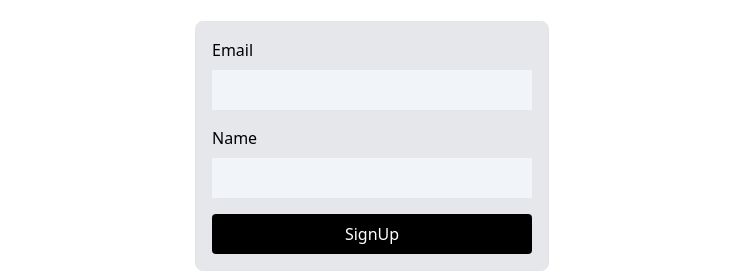
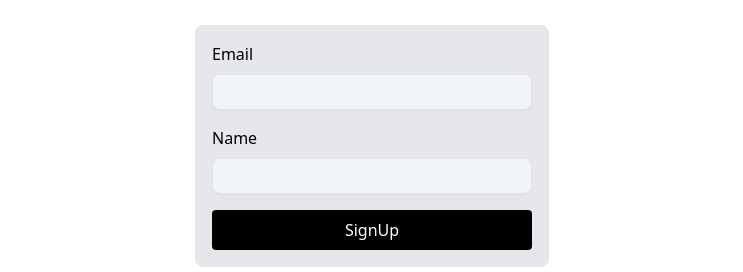
Before and after one commit to Impasatech787/greateventscenter, a Next.js app: page /signup in a window 1280 px wide. Shown: the part 254-526 px from the top of the page, without its empty margins (268-1011 px from the left). Built offline with nearby package versions, Linux system fonts and the light colour scheme.

Commit message:
feat hooks

```diff
--- a/app/api/auth/register/route.ts
+++ b/app/api/auth/register/route.ts
@@ -1,24 +1,35 @@
 import { prisma } from "@/lib/prisma";
 import { NextResponse } from "next/server";
 import bcrypt from "bcryptjs";
+import { Prisma } from "@/app/generated/prisma/client";
 
 export async function POST(req: Request) {
+  try {
     const body = await req.json();
     const { email, firstName, lastName, password } = body;
-  console.log("Received signup data:", body);
     if (!firstName) {
-    return NextResponse.json({ error: "First name is required" }, { status: 400 });
+      return NextResponse.json(
+        { error: "First name is required" },
+        { status: 400 },
+      );
     }
     if (!lastName) {
-    return NextResponse.json({ error: "Last name is required" }, { status: 400 });
+      return NextResponse.json(
+        { error: "Last name is required" },
+        { status: 400 },
+      );
     }
     if (!email) {
       return NextResponse.json({ error: "Email is required" }, { status: 400 });
     }
     if (!password) {
-    return NextResponse.json({ error: "Password is required" }, { status: 400 });
+      return NextResponse.json(
+        { error: "Password is required" },
+        { status: 400 },
+      );
     }
     const passwordHash = await bcrypt.hash(password, 10);
+    try {
       const user = await prisma.user.create({
         data: { email, firstName, lastName, passwordHash },
       });
@@ -27,6 +38,18 @@
         email: user.email,
         firstName: user.firstName,
         lastName: user.lastName,
+      };
+      return NextResponse.json({ data, message: "Success!" }, { status: 201 });
+    } catch (error) {
+      if (
+        error instanceof Prisma.PrismaClientKnownRequestError &&
+        error.code === "P2002"
+      ) {
+        throw new Error("Email already in use");
       }
-  return NextResponse.json({data, message: "Success!"}, { status: 201 });
+      throw new Error("Failed to create user");
     }
+  } catch (error) {
+    return NextResponse.json({ error: "Server Error" }, { status: 500 });
+  }
+}
--- a/app/signup/page.tsx
+++ b/app/signup/page.tsx
@@ -1,70 +1,11 @@
 "use client";
 
-import { useState } from "react";
+import { Input } from "@/components/ui/input";
+import { useSignUp } from "@/hooks/useSignUp";
 
-interface SignupForm {
-  email: string;
-  name: string;
-}
-
-interface FormErrors {
-  email?: string;
-  name?: string;
-  general?: string;
-}
 export default function SignupPage() {
-  const [signupForm, setSignupForm] = useState<SignupForm>({
-    email: "",
-    name: "",
-  });
-  const [isLoading, setIsLoading] = useState<boolean>(false);
-  const [errors, setErrors] = useState<FormErrors>({});
-
-  const handleChange = (e: React.ChangeEvent<HTMLInputElement>) => {
-    const { name, value } = e.target;
-    setSignupForm((prev) => ({ ...prev, [name]: value }));
-    setErrors((prev) => ({ ...prev, [name]: undefined, general: undefined }));
-  };
-
-  const validate = (form: SignupForm): FormErrors => {
-    const newErrors: FormErrors = {};
-    if (!form.email.trim()) newErrors.email = "Email is required.";
-    if (!form.name.trim()) newErrors.name = "Name is required.";
-    return newErrors;
-  };
-
-  const handleSignUp = async (e?: React.FormEvent) => {
-    if (e) e.preventDefault();
-    const validationErrors = validate(signupForm);
-    if (Object.keys(validationErrors).length > 0) {
-      setErrors(validationErrors);
-      return;
-    }
-    console.log("Submitting form:", signupForm);
-    setIsLoading(true);
-    setErrors({});
-    try {
-      const res = await fetch("/api/users", {
-        method: "POST",
-        headers: {
-          "Content-Type": "application/json",
-        },
-        body: JSON.stringify(signupForm),
-      });
-      if (!res.ok) {
-        setErrors({ general: "Signup failed. Please try again." });
-      } else {
-        setSignupForm({ email: "", name: "" });
-        setErrors({});
-        // Optionally show a success message or redirect
-      }
-    } catch (error) {
-      console.error("Error during signup:", error);
-      setErrors({ general: "Signup failed. Please try again." });
-    } finally {
-      setIsLoading(false);
-    }
-  };
+  const { signUpForm, errors, handleInputChange, handleSignUp, isLoading } =
+    useSignUp();
 
   return (
     <div className="bg-white">
@@ -76,11 +17,11 @@
         >
           <div className="space-y-2 flex flex-col">
             <label className="text-black">Email</label>
-            <input
+            <Input
               type="email"
               name="email"
-              value={signupForm.email}
-              onChange={handleChange}
+              value={signUpForm.email}
+              onChange={handleInputChange}
               className={`bg-slate-100 p-2 md:w-80 text-black ${
                 errors.email ? "border border-red-500" : ""
               }`}
@@ -95,20 +36,20 @@
           </div>
           <div className="space-y-2 flex flex-col">
             <label className="text-black">Name</label>
-            <input
+            <Input
               type="text"
               name="name"
-              value={signupForm.name}
-              onChange={handleChange}
+              value={signUpForm.firstName}
+              onChange={handleInputChange}
               className={`bg-slate-100 p-2 md:w-80 text-black ${
-                errors.name ? "border border-red-500" : ""
+                errors.firstName ? "border border-red-500" : ""
               }`}
-              aria-invalid={!!errors.name}
-              aria-describedby={errors.name ? "name-error" : undefined}
+              aria-invalid={!!errors.firstName}
+              aria-describedby={errors.firstName ? "name-error" : undefined}
             />
-            {errors.name && (
+            {errors.firstName && (
               <span id="name-error" className="text-xs text-red-600">
-                {errors.name}
+                {errors.firstName}
               </span>
             )}
           </div>
--- /dev/null
+++ b/components/ui/input.tsx
@@ -0,0 +1,21 @@
+import * as React from "react"
+
+import { cn } from "@/lib/utils"
+
+function Input({ className, type, ...props }: React.ComponentProps<"input">) {
+  return (
+    <input
+      type={type}
+      data-slot="input"
+      className={cn(
+        "file:text-foreground placeholder:text-muted-foreground selection:bg-primary selection:text-primary-foreground dark:bg-input/30 border-input h-9 w-full min-w-0 rounded-md border bg-transparent px-3 py-1 text-base shadow-xs transition-[color,box-shadow] outline-none file:inline-flex file:h-7 file:border-0 file:bg-transparent file:text-sm file:font-medium disabled:pointer-events-none disabled:cursor-not-allowed disabled:opacity-50 md:text-sm",
+        "focus-visible:border-ring focus-visible:ring-ring/50 focus-visible:ring-[3px]",
+        "aria-invalid:ring-destructive/20 dark:aria-invalid:ring-destructive/40 aria-invalid:border-destructive",
+        className
+      )}
+      {...props}
+    />
+  )
+}
+
+export { Input }
--- /dev/null
+++ b/hooks/useSignUp.ts
@@ -0,0 +1,72 @@
+import { useState } from "react";
+
+export interface SignupForm {
+  email: string;
+  firstName: string;
+  lastName: string;
+  password: string;
+}
+
+export interface FormErrors {
+  email?: string;
+  firstName?: string;
+  lastName?: string;
+  password?: string;
+  general?: string;
+}
+export const useSignUp = () => {
+  const [signUpForm, setSignUpForm] = useState<SignupForm>({
+    email: "",
+    firstName: "",
+    lastName: "",
+    password: "",
+  });
+  const [errors, setErrors] = useState<FormErrors>({});
+  const [isLoading, setIsLoading] = useState<boolean>(false);
+
+  const handleInputChange = (e: React.ChangeEvent<HTMLInputElement>) => {
+    const { name, value } = e.target;
+    setSignUpForm((prev) => ({ ...prev, [name]: value }));
+  };
+  const validate = (form: SignupForm): FormErrors => {
+    const newErrors: FormErrors = {};
+    if (!form.email.trim()) newErrors.email = "Email is required.";
+    if (!form.firstName.trim()) newErrors.firstName = "First Name is required.";
+    if (!form.lastName.trim()) newErrors.lastName = "Lastname is required.";
+    if (!form.lastName.trim()) newErrors.password = "Password is required.";
+    return newErrors;
+  };
+
+  const handleSignUp = async (e?: React.FormEvent) => {
+    if (e) e.preventDefault();
+    const validationErrors = validate(signUpForm);
+    if (Object.keys(validationErrors).length > 0) {
+      setErrors(validationErrors);
+      return;
+    }
+    setIsLoading(true);
+    setErrors({});
+    try {
+      const res = await fetch("/api/users", {
+        method: "POST",
+        headers: {
+          "Content-Type": "application/json",
+        },
+        body: JSON.stringify(signUpForm),
+      });
+      if (!res.ok) {
+        setErrors({ general: "Signup failed. Please try again." });
+      } else {
+        setSignUpForm({ email: "", firstName: "", lastName: "", password: "" });
+        setErrors({});
+      }
+    } catch (error) {
+      console.error("Error during signup:", error);
+      setErrors({ general: "Signup failed. Please try again." });
+    } finally {
+      setIsLoading(false);
+    }
+  };
+
+  return { signUpForm, errors, handleInputChange, handleSignUp, isLoading };
+};
```
Also changed, not shown: app/sign-in/page.tsx (added), hooks/useLogin.ts (added), 1 other file (tests, documents, lock files or other folders). Lines whose indentation alone changed are shown as unchanged.
